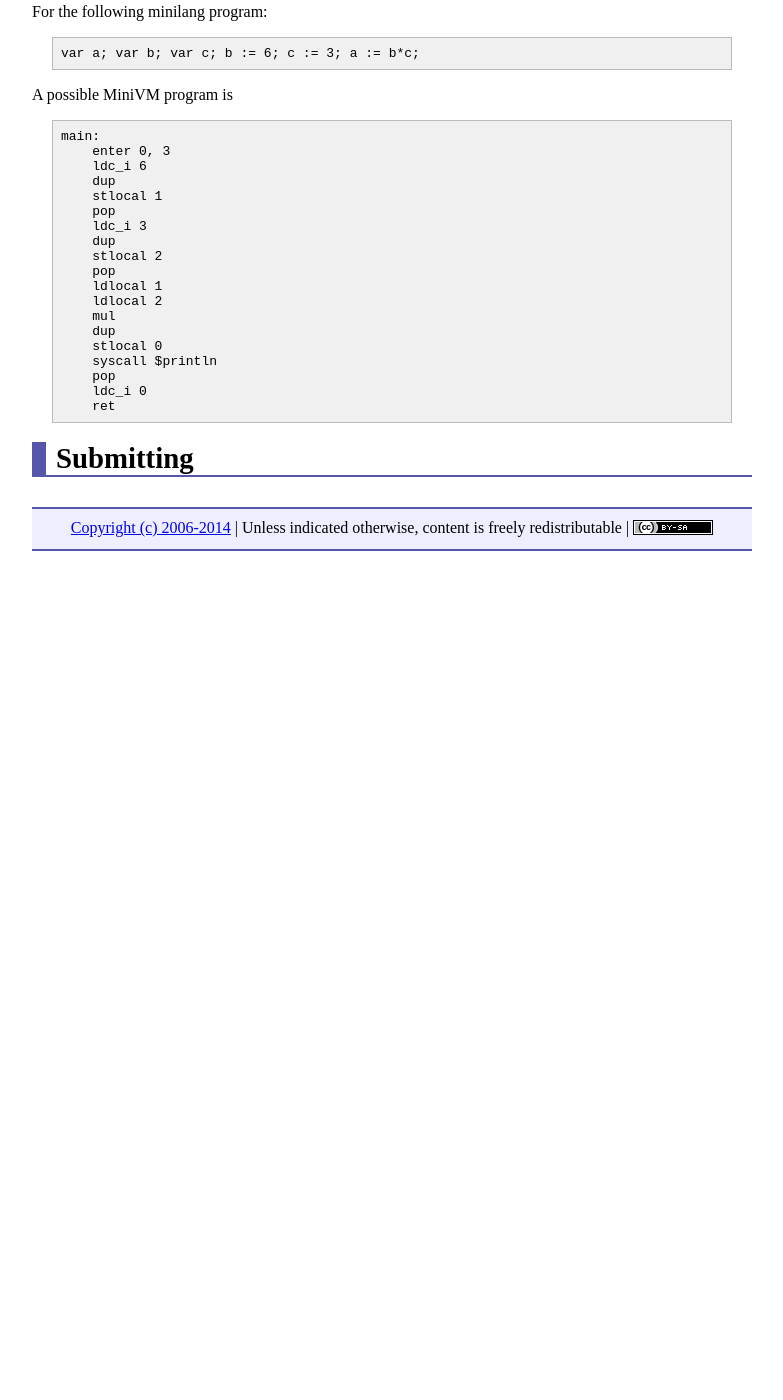
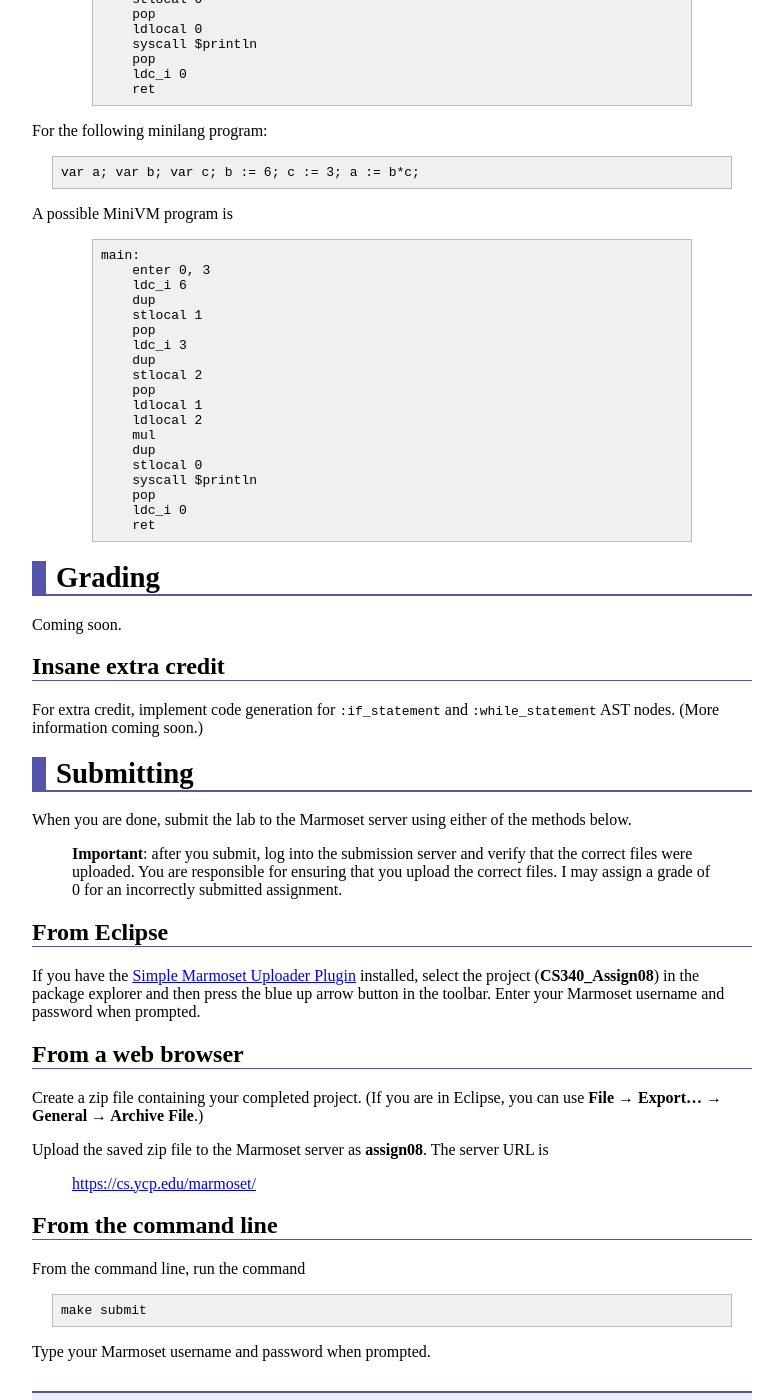
Before and after one commit to ycpcs/cs340-fall2014, a Jekyll site: the page built from assign/assign08.md, in a window 1280 px wide and 1400 px high, scrolled down 4108 px. Shown: the whole window, without its empty margins (248-1031 px from the left). Built offline with Jekyll 4.4.1, drawn with Linux system fonts in a browser that asks for light colours; nearby versions of some CDN libraries; Markdown is read by kramdown in place of the engine named in the settings; before the commit the page ends 4669 px from its top, so only the background shows below that; some of the changed text lies outside the part shown.

Commit message:
more progress...

```diff
--- a/assign/assign08.md
+++ b/assign/assign08.md
@@ -3,7 +3,7 @@ layout: default
 title: "Assignment 8: Code Generation"
 ---
 
-*Note: this is somewhat incomplete*
+*Note: this is mostly complete, but there will be updates in the near future*
 
 **Due**: Tuesday, Dec 9th by 11:59 PM
 
@@ -108,13 +108,13 @@ Here is the basic idea:
 
 * For statement lists, recursively generate code for each child statement
 * Nothing is required for var decl statements
-* For expression statements, recursively generate code for the expression, then either pop the result value off by emitting a `pop` instruction (if the expression statement does not have the `:last` property), or print it by emitting `syscall $println` (if the expression statement does have the `:last` property)
+* For expression statements, recursively generate code for the expression, then either pop the result value off by emitting a `pop` instruction (if the expression statement does not have the `:last` property), or print it by emitting `syscall $println` followed by `pop` (if the expression statement does have the `:last` property)
 * For binary operators other than `:op_assign`, recursively generate code for the two child sub-expressions, and then emit an appropriate arithmetic instruction (e.g., `add`, `sub`, `mul`, etc.)
-* For `:op_assign`, recursively emit code for the right-hand-side expression, the emit an `stlocal` expression to store the result in a local variable, using the value of the `:regnum` property of the identifier to know which MiniVM local variable to store into; also see the note below in the "Stack management" section
+* For `:op_assign`, recursively emit code for the right-hand-side expression, the emit an `stlocal` instruction to store the result in a local variable, using the value of the `:regnum` property of the identifier to know which MiniVM local variable to store into; also see the note below in the "Stack management" section
 * For `:int_literal` nodes, emit an `ldc_i` instruction to load the constant integer onto the operand stack
 * For `:identifier` nodes which appear in expressions, emit an `ldlocal` instruction, using the value of the `:regnum` property to know which MiniVM local variable to load from
 
-The `compile-unit` function is provided for you: it takes a complete augmented AST (with a `:unit` node as its root) and generates a complete MiniVM program for you.  This function is necessary because some prologue and epilogue code is required: the prologue creates an initial stack frame, and the epilogue causes the MiniVM program to exit cleanly.
+The `compile-unit` function is provided for you: it takes a complete augmented AST (with a `:unit` node as its root) and generates a complete MiniVM program for you.  This function is necessary because some prologue and epilogue code is required to form a complete MiniVM program: the prologue creates an initial stack frame, and the epilogue causes the MiniVM program to exit cleanly.
 
 When you test your code generator, you should do so by using the `compile-unit` function, e.g.
 
@@ -123,6 +123,10 @@ When you test your code generator, you should do so by using the `compile-unit`
 {% endhighlight %}
 
 to generate code for the `testprog` test program at the bottom of `codegen.clj`.  I suggest running this in a REPL.
+
+To try out your generated code, copy the generated instructions and save them to a file &mdash; e.g., "prog.mvm" &mdash; then execute it interactively with the `MiniVM.rb` program, e.g.:
+
+    ./MiniVM.rb -x -i prog.mvm
 
 ## Stack management
 
@@ -185,19 +189,21 @@ For the following minilang program:
 
 A possible MiniVM program is
 
-    main:
-        enter 0, 1
-        ldc_i 4
-        ldc_i 5
-        mul
-        dup
-        stlocal 0
-        pop
-        ldlocal 0
-        syscall $println
-        pop
-        ldc_i 0
-        ret
+{% highlight asm %}
+main:
+    enter 0, 1
+    ldc_i 4
+    ldc_i 5
+    mul
+    dup
+    stlocal 0
+    pop
+    ldlocal 0
+    syscall $println
+    pop
+    ldc_i 0
+    ret
+{% endhighlight %}
 
 For the following minilang program:
 
@@ -205,24 +211,61 @@ For the following minilang program:
 
 A possible MiniVM program is
 
-    main:
-        enter 0, 3
-        ldc_i 6
-        dup
-        stlocal 1
-        pop
-        ldc_i 3
-        dup
-        stlocal 2
-        pop
-        ldlocal 1
-        ldlocal 2
-        mul
-        dup
-        stlocal 0
-        syscall $println
-        pop
-        ldc_i 0
-        ret
+{% highlight asm %}
+main:
+    enter 0, 3
+    ldc_i 6
+    dup
+    stlocal 1
+    pop
+    ldc_i 3
+    dup
+    stlocal 2
+    pop
+    ldlocal 1
+    ldlocal 2
+    mul
+    dup
+    stlocal 0
+    syscall $println
+    pop
+    ldc_i 0
+    ret
+{% endhighlight %}
+
+# Grading
+
+Coming soon.
+
+## Insane extra credit
+
+For extra credit, implement code generation for `:if_statement` and `:while_statement` AST nodes.  (More information coming soon.)
 
 # Submitting
+
+When you are done, submit the lab to the Marmoset server using either of the methods below.
+
+> **Important**: after you submit, log into the submission server and verify that the correct files were uploaded. You are responsible for ensuring that you upload the correct files. I may assign a grade of 0 for an incorrectly submitted assignment.
+
+From Eclipse
+------------
+
+If you have the [Simple Marmoset Uploader Plugin](http://ycpcs.github.io/cs201-fall2014/resources/index.html) installed, select the project (**CS340\_Assign08**) in the package explorer and then press the blue up arrow button in the toolbar. Enter your Marmoset username and password when prompted.
+
+From a web browser
+------------------
+
+Create a zip file containing your completed project.  (If you are in Eclipse, you can use **File &rarr; Export... &rarr; General &rarr; Archive File**.)
+
+Upload the saved zip file to the Marmoset server as **assign08**. The server URL is
+
+> [https://cs.ycp.edu/marmoset/](https://cs.ycp.edu/marmoset/)
+
+From the command line
+---------------------
+
+From the command line, run the command
+
+    make submit
+
+Type your Marmoset username and password when prompted.
```
